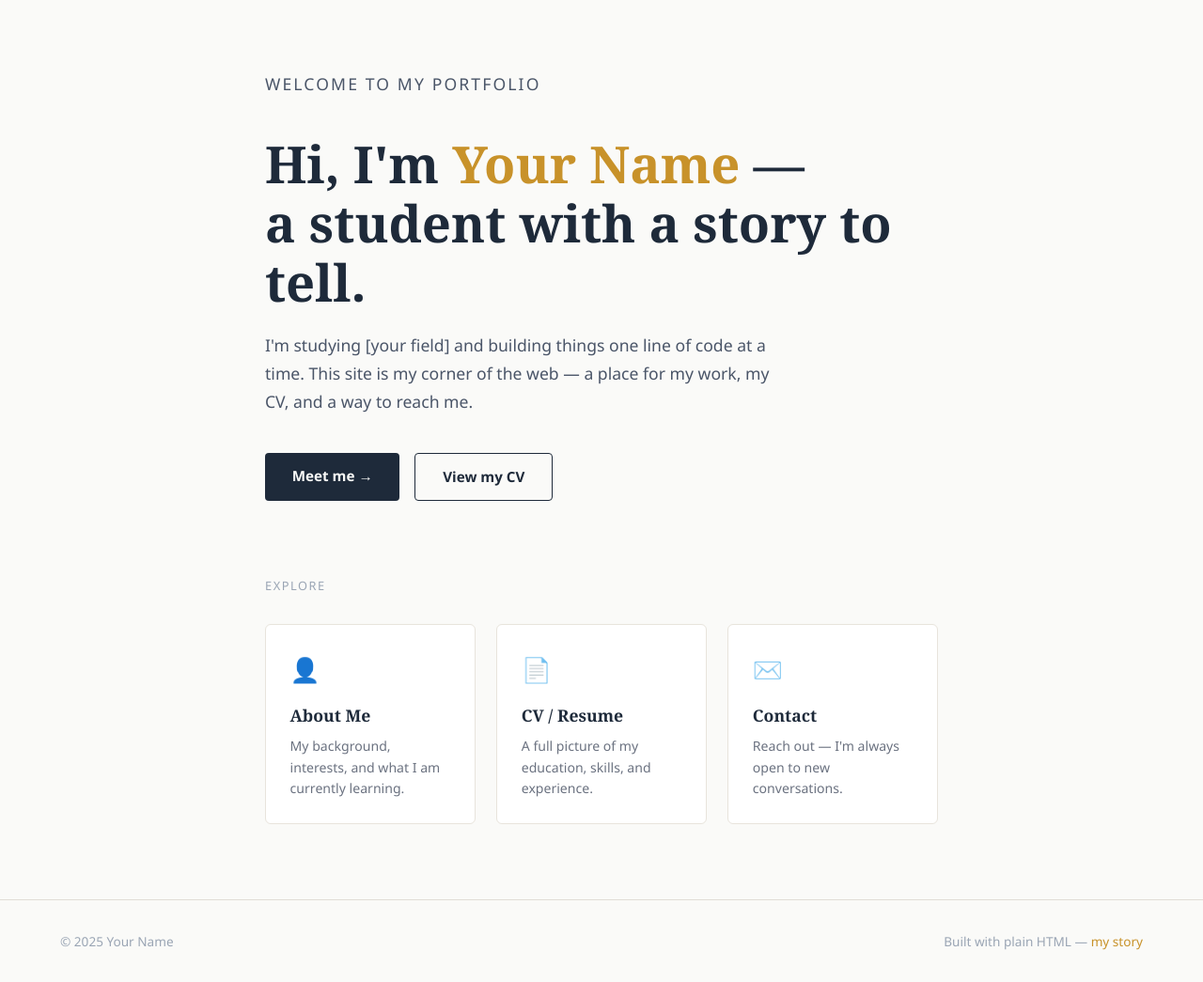
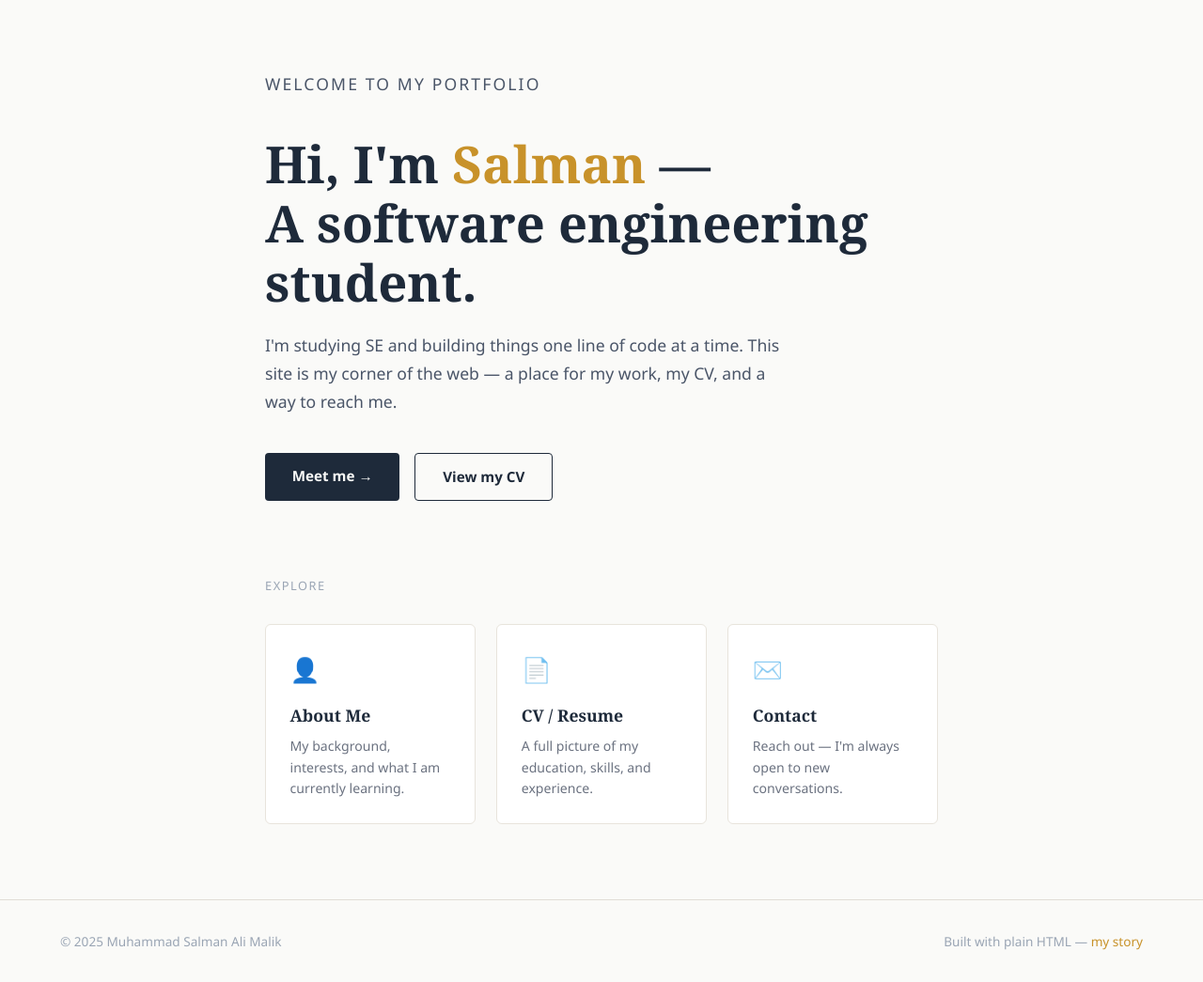
Before and after one commit to mmalikbese25seecs-afk/my-Intro, a plain HTML site: page my web/index.html in a window 1280 px wide. Shown: the part 100-1145 px from the top of the page at 94% size. Drawn offline with Linux system fonts and the light colour scheme.

Commit message:
Update index.html

```diff
--- a/my web/index.html
+++ b/my web/index.html
@@ -249,12 +249,12 @@
       <p class="hero-eyebrow">Welcome to my portfolio</p>
 
       <h1>
-        Hi, I'm <em>Your Name</em> —<br />
-        a student with a story to tell.
+        Hi, I'm <em>Salman</em> —<br />
+        A software engineering student.
       </h1>
 
       <p>
-        I'm studying [your field] and building things one line of code at a time.
+        I'm studying SE and building things one line of code at a time.
         This site is my corner of the web — a place for my work, my CV, and a way to reach me.
       </p>
 
@@ -307,7 +307,7 @@
        FOOTER
   ════════════════════════════════ -->
   <footer>
-    <span>© 2025 Your Name</span>
+    <span>© 2025 Muhammad Salman Ali Malik</span>
     <span>Built with plain HTML — <a href="about.html">my story</a></span>
   </footer>
 
```
